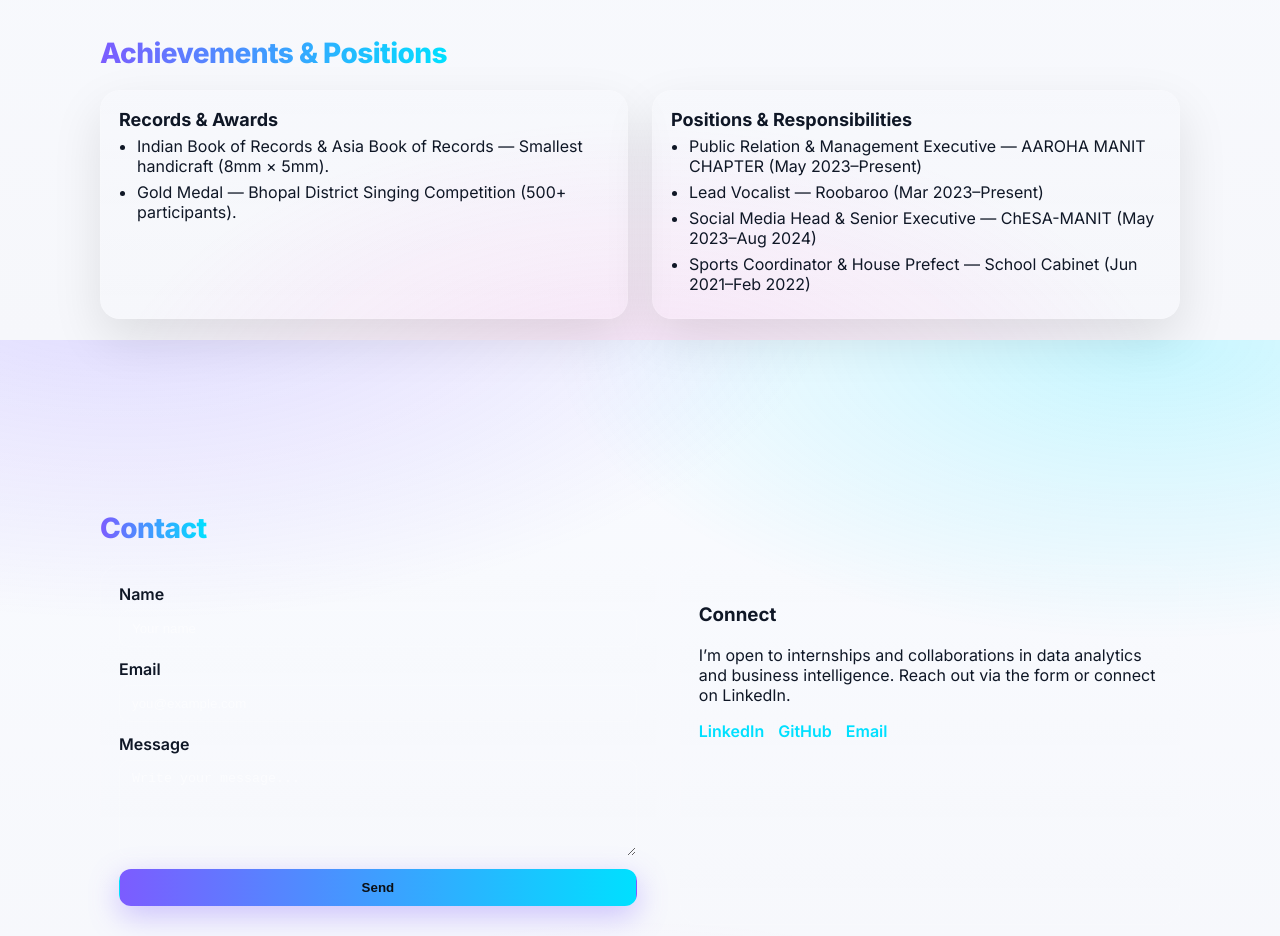
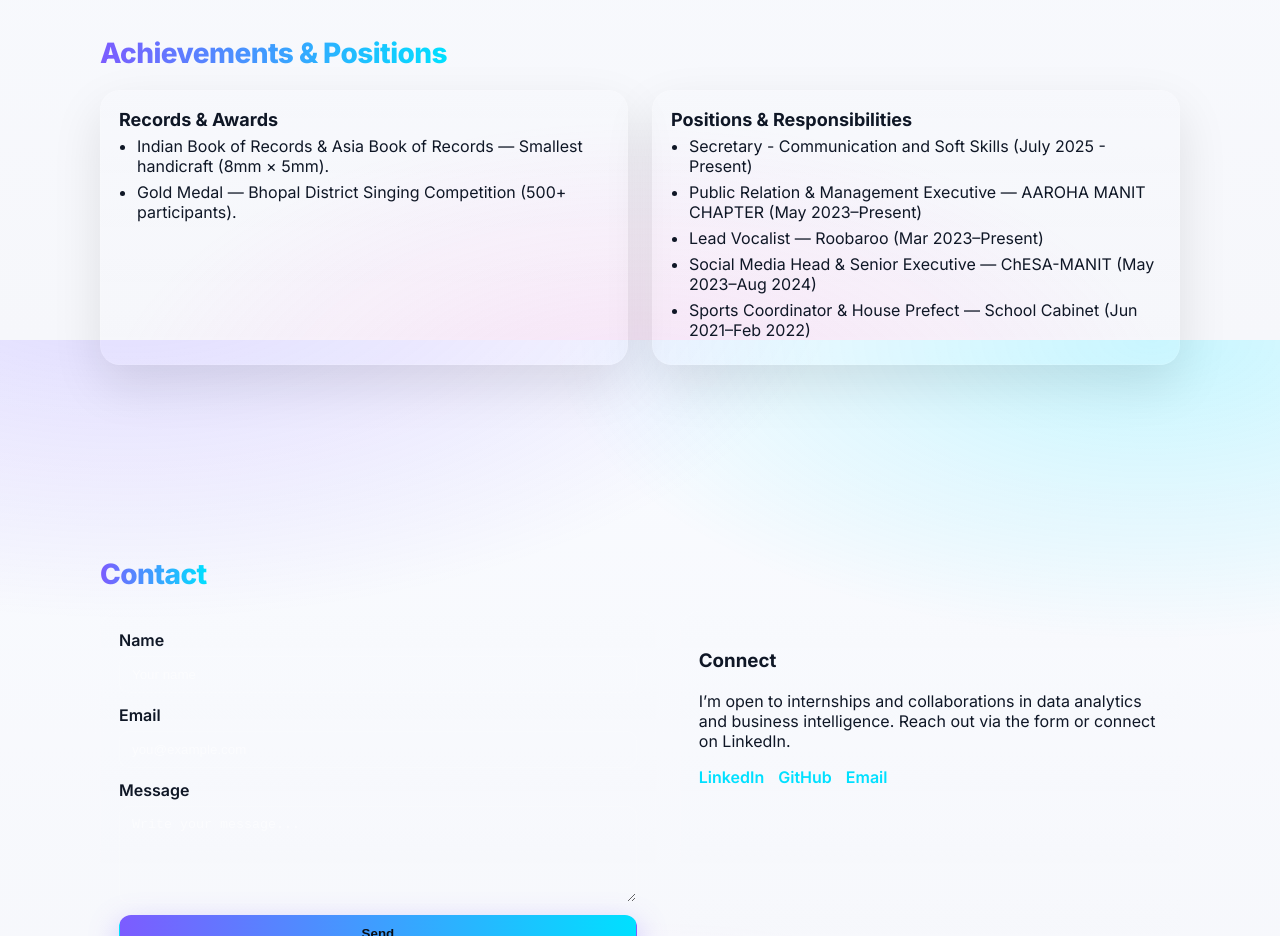
Before and after one commit to tttriptti/Portfolio2, a plain HTML site: page Akshat Portfolio/index.html in a window 1280 px wide. Shown: the part 4460-5396 px from the top of the page. Drawn offline with Linux system fonts and the light colour scheme.

Commit message:
updated portfolio UI

```diff
--- a/Akshat Portfolio/index.html
+++ b/Akshat Portfolio/index.html
@@ -286,6 +286,7 @@
                <div class="card-body">
                  <h3 class="card-title">Positions & Responsibilities</h3>
                  <ul class="list">
+                   <li>Secretary - Communication and Soft Skills (July 2025 - Present)</li>
                    <li>Public Relation & Management Executive — AAROHA MANIT CHAPTER (May 2023–Present)</li>
                    <li>Lead Vocalist — Roobaroo (Mar 2023–Present)</li>
                    <li>Social Media Head & Senior Executive — ChESA-MANIT (May 2023–Aug 2024)</li>
```
Lines whose indentation alone changed are shown as unchanged.
